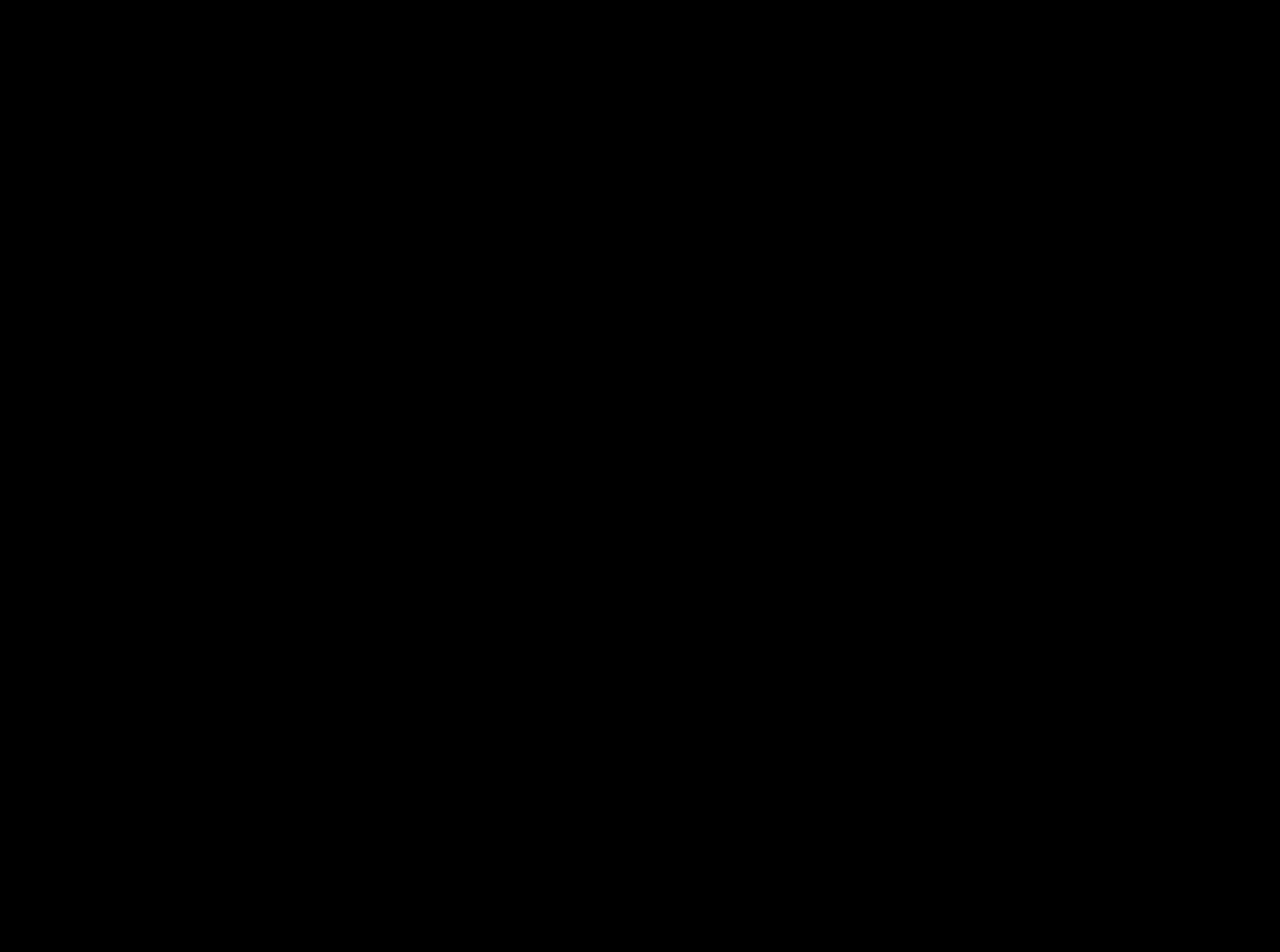
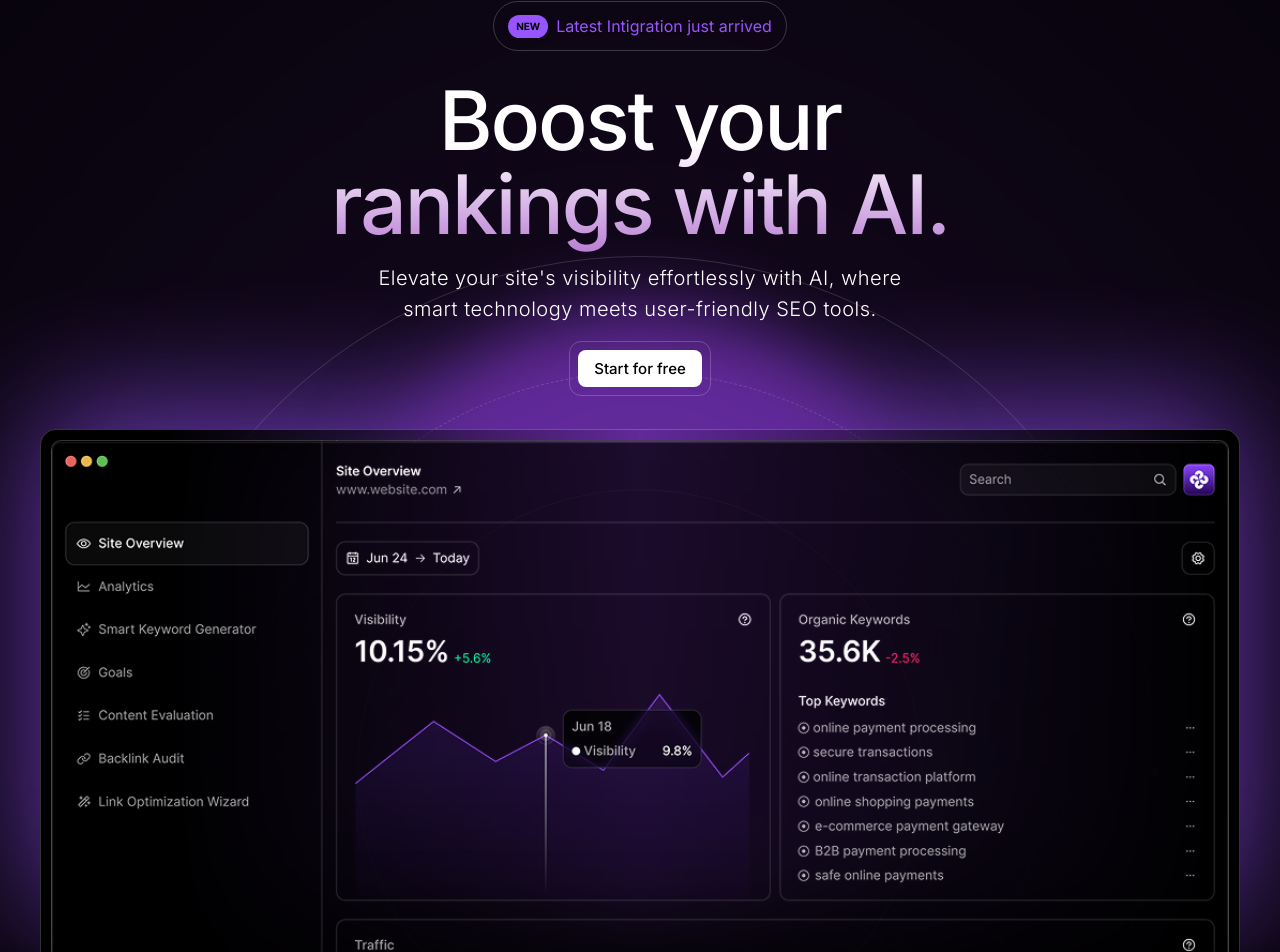
Before and after one commit to Jae-TuC/ai_startup_page, a React (Vite) app: page / in a window 1280 px wide. Shown: the part 160-1112 px from the top of the page. Before the commit the page ends 800 px from the top, so only its background shows below. Built offline with nearby package versions, Linux system fonts and the light colour scheme.

Commit message:
hero section added

```diff
--- a/src/App.tsx
+++ b/src/App.tsx
@@ -1,9 +1,11 @@
 import Header from './sections/header';
+import Hero from './sections/hero';
 
 function App() {
   return (
     <>
       <Header />
+      <Hero />
     </>
   );
 }
--- /dev/null
+++ b/src/sections/hero.tsx
@@ -0,0 +1,77 @@
+import productImage from '../assets/product.png';
+
+const Hero = () => {
+  return (
+    <div className="relative h-fit overflow-hidden pb-20 md:px-10">
+      <div className="absolute -bottom-10 left-0 z-2 h-[300px] w-full bg-gradient-to-t from-black from-40% to-transparent" />
+
+      <div className="relative mx-auto px-4 md:px-0">
+        <div className="absolute top-[460px] left-0 -z-10 h-[200px] w-full rounded-2xl bg-[#9855FF]/70 blur-2xl md:top-[500px] md:h-[500px] md:w-full md:blur-3xl" />
+        <div className="absolute top-80 left-1/2 -z-10 mt-20 hidden size-[35.563rem] -translate-x-1/2 rounded-full border-1 border-white/20 bg-[#622A9A] blur-2xl md:block" />
+        <div className="absolute top-50 left-1/2 -z-10 mt-20 hidden size-[51.563rem] -translate-x-1/2 rounded-full border-1 border-white/20 bg-[#622A9A] blur-[534px] md:block" />
+
+        <div className="absolute top-30 left-0 -z-10 mt-20 h-full w-full md:top-45">
+          <div
+            style={{
+              translate: 'translateX(-50%) translateY(-50%)',
+            }}
+            className="absolute top-1/2 left-1/2 size-[394px] -translate-x-1/2 -translate-y-1/2 rounded-full border opacity-15 md:size-[565.3px]"
+          ></div>
+
+          <div
+            style={{
+              translate: 'translateX(-50%) translateY(-50%)',
+            }}
+            className="absolute top-1/2 left-1/2 size-[544px] -translate-x-1/2 -translate-y-1/2 rounded-full border border-dashed border-white/15 md:size-[799.75px]"
+          ></div>
+
+          <div
+            style={{
+              translate: 'translateX(-50%) translateY(-50%)',
+            }}
+            className="absolute top-1/2 left-1/2 size-[744px] -translate-x-1/2 -translate-y-1/2 rounded-full border border-white/75 opacity-20 md:size-[1032px]"
+          >
+            <div className="absolute top-1/2 left-0 size-2 -translate-x-1/2 -translate-y-0 rounded-full bg-white"></div>
+            <div className="absolute top-1/2 left-full size-2 -translate-x-1/2 -translate-y-1/2 rounded-full bg-white"></div>
+          </div>
+        </div>
+
+        <div className="flex flex-col items-center justify-center overflow-hidden pt-22.5">
+          <div className="flex items-center gap-2 rounded-full border-1 border-white/20 px-3.5 py-3">
+            <span className="rounded-full bg-[#9855FF] px-2 py-1 text-[0.625rem] font-bold text-black uppercase">
+              new
+            </span>
+            <p className="text-[#9855FF]">Latest Intigration just arrived</p>
+          </div>
+
+          <div className="mt-3 flex flex-col items-center justify-center">
+            <p className="bg-gradient-to-b from-white from-40% to-[#B372CF] bg-clip-text p-4 text-center text-[3rem]/[3.25rem] font-medium tracking-tight text-transparent md:text-[5.125rem]/[5.25rem]">
+              Boost your <br />
+              <span>rankings with AI.</span>
+            </p>
+
+            <p className="max-w-[544px] text-center text-lg font-light tracking-wide text-white md:text-xl/[1.938rem]">
+              Elevate your site's visibility effortlessly with AI, where smart technology meets user-friendly SEO tools.
+            </p>
+
+            <button className="mt-4 rounded-xl border-1 border-white/20 p-2 text-sm font-medium text-black">
+              <div className="w-full rounded-lg bg-white px-4 py-2 text-[0.938rem] font-medium">Start for free</div>
+            </button>
+          </div>
+        </div>
+
+        <div className="relative mt-[3.375rem] rounded-2xl border-1 border-white/20 bg-gradient-to-r from-black from-10% via-transparent via-50% to-black p-2.5 md:mt-[2.055rem]">
+          <div
+            className="z-10 aspect-video rounded-[0.625rem] border-1 border-white/20 bg-cover"
+            style={{
+              backgroundImage: `url(${productImage})`,
+              backgroundSize: 'cover',
+            }}
+          ></div>
+        </div>
+      </div>
+    </div>
+  );
+};
+
+export default Hero;
```
Also changed, not shown: src/assets/product-image.png (added), src/assets/product.png (added).
